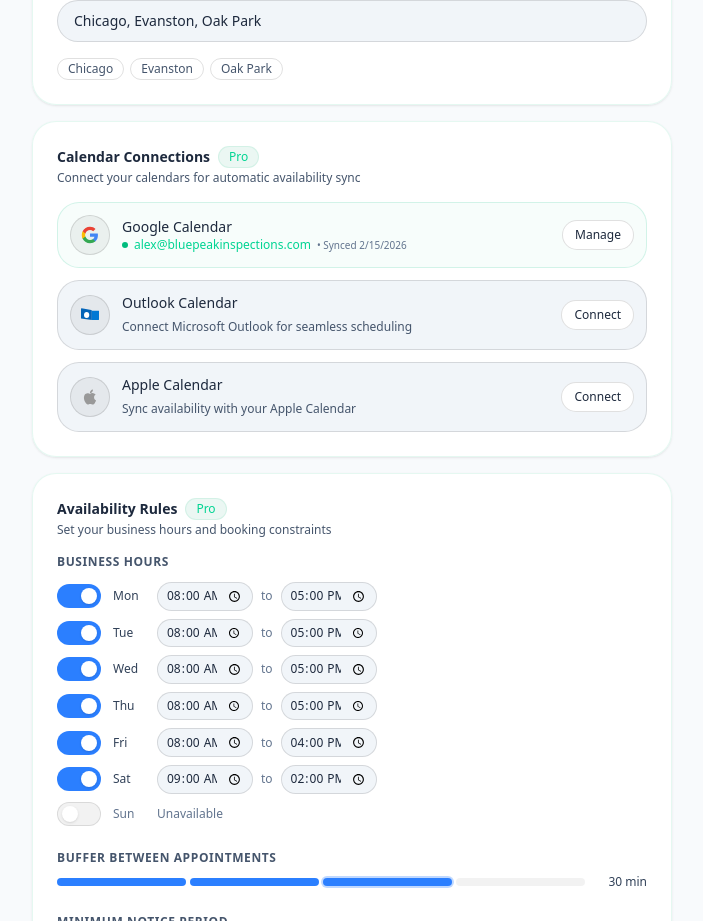
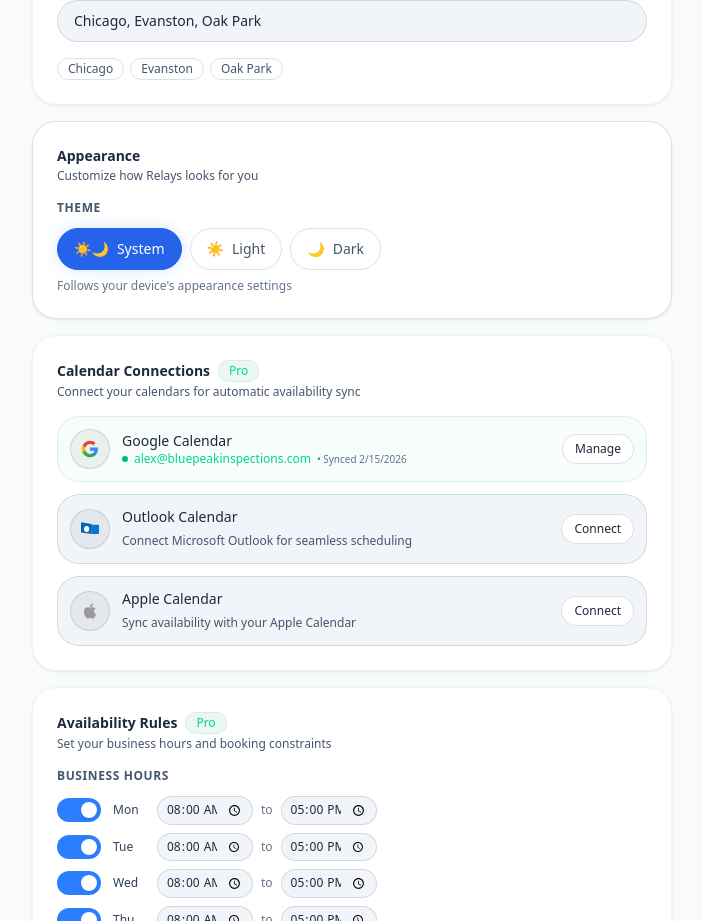
Before and after one commit to Nandified/Relays, a Next.js app: page /pro/settings in a window 1280 px wide. Shown: the part 880-1801 px from the top of the page, without its empty margins (288-991 px from the left). Built offline with nearby package versions, Linux system fonts and the light colour scheme; no server answers.

Commit message:
Add theme mode setting to Pro Settings

```diff
--- a/src/app/pro/settings/page.tsx
+++ b/src/app/pro/settings/page.tsx
@@ -7,6 +7,7 @@ import { Input } from "@/components/ui/Input";
 import { Modal } from "@/components/ui/Modal";
 import { Badge } from "@/components/ui/Badge";
 import { getCalendarConnectionsForPro, getAvailabilityRulesForPro } from "@/lib/mock-data";
+import { useTheme, type ThemeMode } from "@/components/theme/ThemeProvider";
 
 /* ── Toggle Component ────────────────────────────────────────── */
 
@@ -149,6 +150,9 @@ export default function ProSettingsPage() {
   const [connectModal, setConnectModal] = React.useState<string | null>(null);
   const [connectStep, setConnectStep] = React.useState<"auth" | "success">("auth");
 
+  // Theme
+  const { theme, setTheme } = useTheme();
+
   // Delete modal
   const [showDeleteModal, setShowDeleteModal] = React.useState(false);
   const [deleteConfirmText, setDeleteConfirmText] = React.useState("");
@@ -200,6 +204,41 @@ export default function ProSettingsPage() {
               <Badge key={area} variant="outline">{area}</Badge>
             ))}
           </div>
+        </div>
+      </SettingsSection>
+
+      {/* ── Appearance ── */}
+      <SettingsSection title="Appearance" description="Customize how Relays looks for you">
+        <div>
+          <h3 className="text-xs font-semibold text-slate-600 dark:text-slate-400 uppercase tracking-wider mb-3">Theme</h3>
+          <div className="flex gap-2 flex-wrap">
+            {([
+              ["system", "System", "☀️🌙"],
+              ["light", "Light", "☀️"],
+              ["dark", "Dark", "🌙"],
+            ] as const).map(([val, label, icon]) => (
+              <button
+                key={val}
+                onClick={() => setTheme(val as ThemeMode)}
+                className={
+                  `flex items-center gap-2 rounded-xl px-4 py-2.5 text-sm font-medium transition-all border ` +
+                  (theme === val
+                    ? "bg-[var(--accent)] text-white border-[var(--accent)] shadow-[0_0_15px_rgba(59,130,246,0.2)]"
+                    : "bg-[var(--bg-card)] text-slate-600 dark:text-slate-400 border-[var(--border)] hover:border-[var(--border-hover)]")
+                }
+              >
+                <span>{icon}</span>
+                {label}
+              </button>
+            ))}
+          </div>
+          <p className="mt-2 text-xs text-slate-500 dark:text-slate-400">
+            {theme === "system"
+              ? "Follows your device's appearance settings"
+              : theme === "light"
+              ? "Always use light mode"
+              : "Always use dark mode"}
+          </p>
         </div>
       </SettingsSection>
 
```
Also changed, not shown: 4 other files (tests, documents, lock files or other folders).
